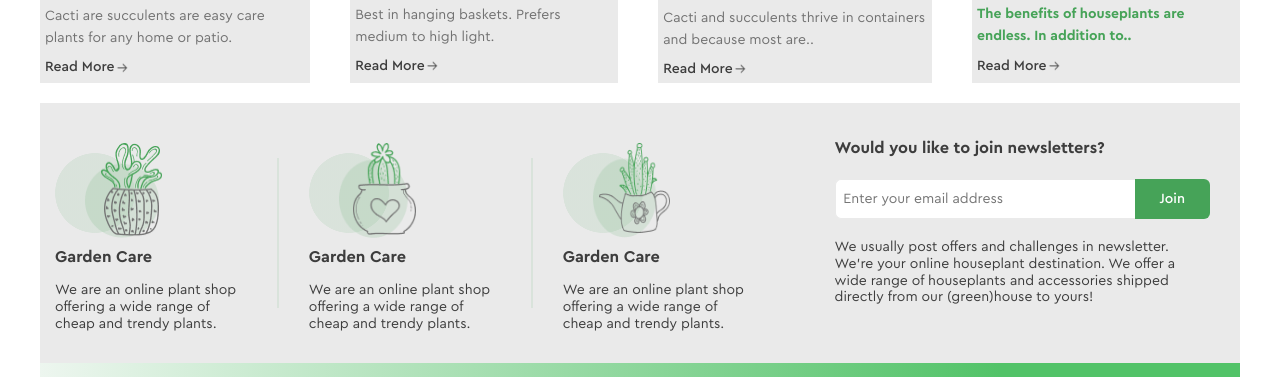
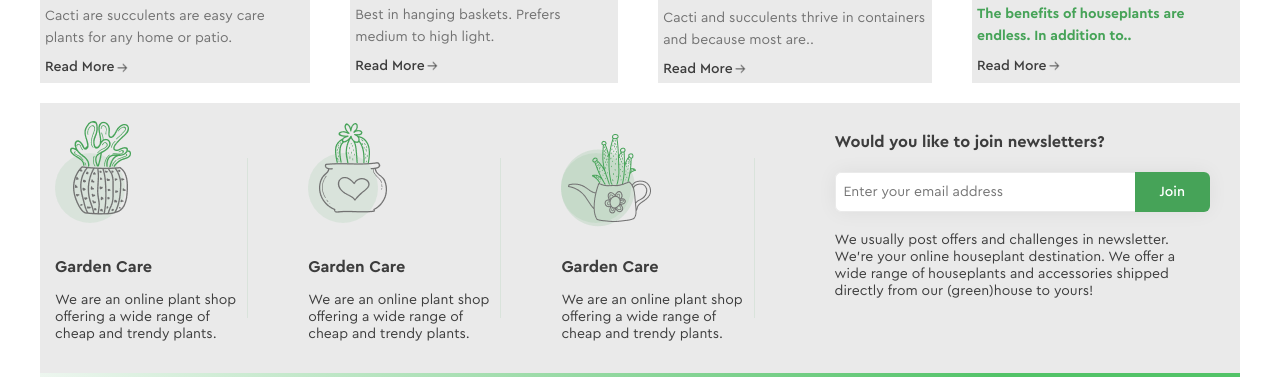
Before and after one commit to Dmytro-HillelLMS/GH-new, a plain HTML site: page index.html in a window 1280 px wide. Shown: the part 2392-2769 px from the top of the page. Drawn offline with Linux system fonts and the light colour scheme.

Commit message:
edit code index and style

```diff
--- a/css/style.css
+++ b/css/style.css
@@ -951,50 +951,65 @@ h1 {
     background-color: #EAEAEA;
 
 
-    align-items: center;
+    align-items: stretch;
     color: #3D3D3D;
 }
 .info {
     flex: 1;
     margin: 30px;
-    padding-top: 100px;
+
     color: #3D3D3D;
     text-align: left;
-    background-repeat: no-repeat;
-    background-position: 30px 10px, 0px 20px;
-    background-size: 77px 95px, 80px 80px;
+    position: relative;
+    display: flex;
+    flex-direction: column;
+    justify-content: flex-start;
 }
+.icon-circle {
+    display: flex;
+    align-items: center;
+    justify-content: center;
+    width: 70px;
+    height: 70px;
+    background-color: rgba(70, 163, 88, 0.1);
+    border-radius: 50%;
+    margin-bottom: 20px;
+    margin-top: 20px;
 
+}
+.icon-circle img {
 
-.info-1 {
+    height: auto;
+    display: block;
+    position: relative;
+    left: 10px;
+    bottom: 20px;
 
-    background-image:
-        url('../image/Picture1.png'),
-        radial-gradient(circle at center, rgba(70, 163, 88, 0.1) 0%, rgba(70, 163, 88, 0.1) 70%, transparent 71%);
 }
+.icon-circle .back {
 
-.info-2 {
-    background-image:
-        url('../image/Picture2.png'),
-        radial-gradient(circle at center, rgba(70, 163, 88, 0.1) 0%, rgba(70, 163, 88, 0.1) 70%, transparent 71%);
+    height: auto;
+    display: block;
+    position: relative;
+    left: 10px;
+    bottom: 7px;
+
 }
-
-.info-3 {
-    background-image:
-        url('../image/Picture3.png'),
-        radial-gradient(circle at center, rgba(70, 163, 88, 0.1) 0%, rgba(70, 163, 88, 0.1) 70%, transparent 71%);
-}
-
 
 
 .info:first-child {
     margin-left: 15px;
 }
-.vertical-line{
-    width: 2px;
-    height: 150px;
-    background-color: #46A3581A;
-    display: flex;
+.info:not(:last-child)::after {
+    content: "";
+    position: absolute;
+    right: 0;
+
+    top: 25px;
+    bottom: 25px;
+    width: 1px;
+    background-color: rgba(70, 163, 88, 0.1);
+
 }
 .info img{
     display: block;
@@ -1031,7 +1046,13 @@ h1 {
     margin: 0;
 
 }
-
+.joined{
+    display: flex;
+    align-items: stretch;
+    margin-bottom: 20px;
+    box-shadow: 0px 0px 20px rgba(0, 0, 0, 0.06);
+    border-radius: 6px;
+}
 .join input {
 
 
@@ -1060,6 +1081,14 @@ h1 {
     display: flex;
     margin: 20px;
 
+
+}
+address{
+    font-style: normal;
+}
+.inform a{
+    text-decoration: none;
+    color: #3D3D3D;
 }
 .inform img{
     width: 20px;
--- a/index.html
+++ b/index.html
@@ -518,7 +518,11 @@
     <footer>
         <div class="container-footer">
             <div class="up-footer">
-                <div class="info info-1">
+                <div class="info ">
+                    <div class="icon-circle">
+                        <img src="image/Frame-4.png" alt="">
+
+                    </div>
 
                     <h3>
                         Garden Care
@@ -529,11 +533,12 @@
                     </p>
 
                 </div>
-                <div class="vertical-line">
 
-                </div>
-                <div class="info info-2">
+                <div class="info ">
+                    <div class="icon-circle">
+                        <img src="image/Group-18.png" alt="">
 
+                    </div>
                     <h3>
                         Garden Care
                     </h3>
@@ -543,10 +548,12 @@
                     </p>
 
                 </div>
-                <div class="vertical-line">
 
-                </div>
-                <div class="info info-3">
+                <div class="info ">
+                    <div class="icon-circle">
+                        <img class="back" src="image/Picture3.png" alt="">
+
+                    </div>
 
                     <h3>
                         Garden Care
@@ -561,7 +568,7 @@
                     <h3>
                         Would you like to join newsletters?
                     </h3>
-                    <p>
+                    <p class="joined">
                         <label for="el" class="lb">
                             Email
 
@@ -593,14 +600,14 @@
 
                 <div class="inform">
                     <img src="image/Icon.png" alt="">
-                    <a>
+                    <a href="mailto:contact@greenshop.com">
                         contact@greenshop.com
                     </a>
                 </div>
 
                 <div class="inform">
                     <img src="image/Calling.png" alt="">
-                    <a>
+                    <a href="tel:+8801911717490">
                         +88 01911 717 490
                     </a>
                 </div>
```
Also changed, not shown: image/Frame-4.png (added), image/Group-18.png (added).
